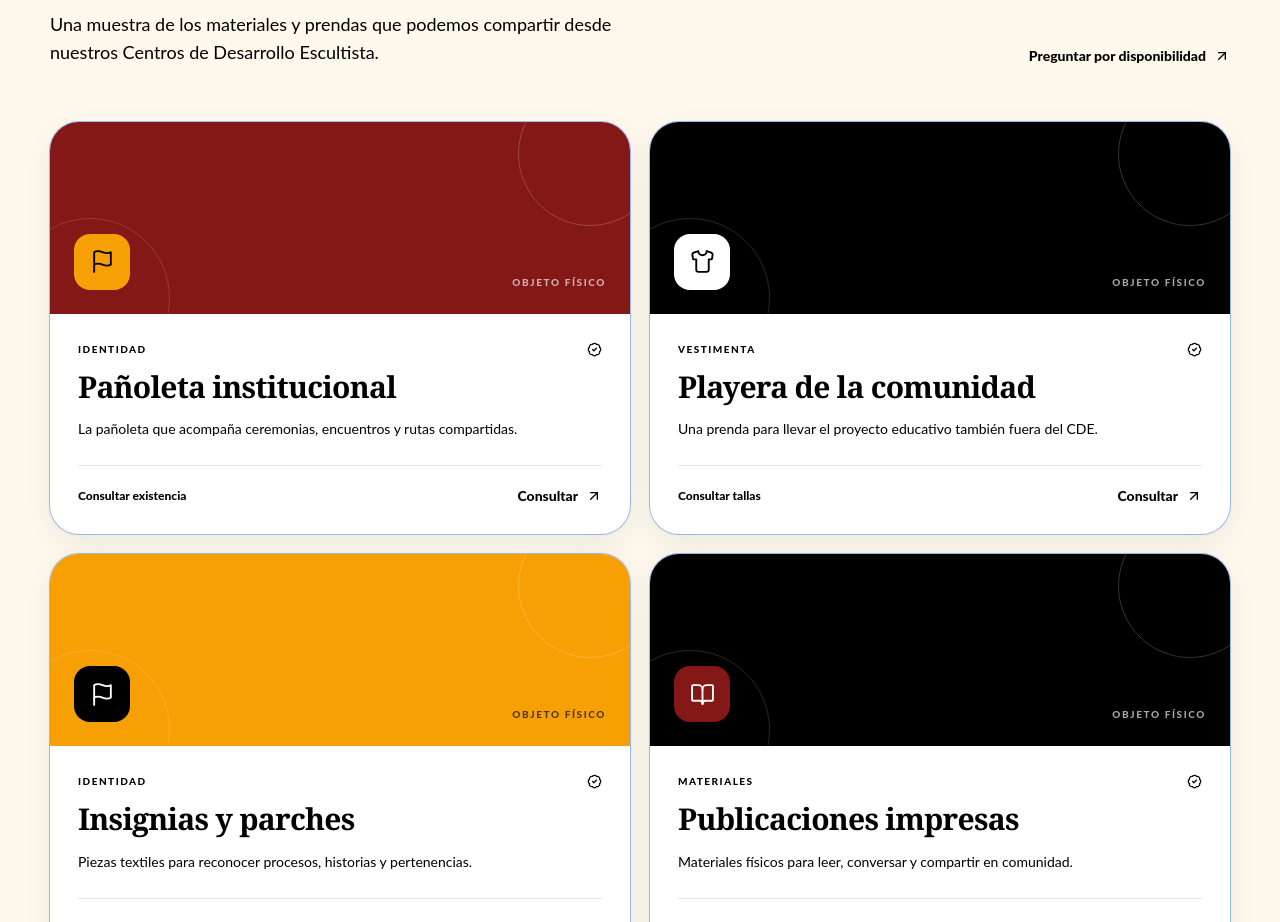
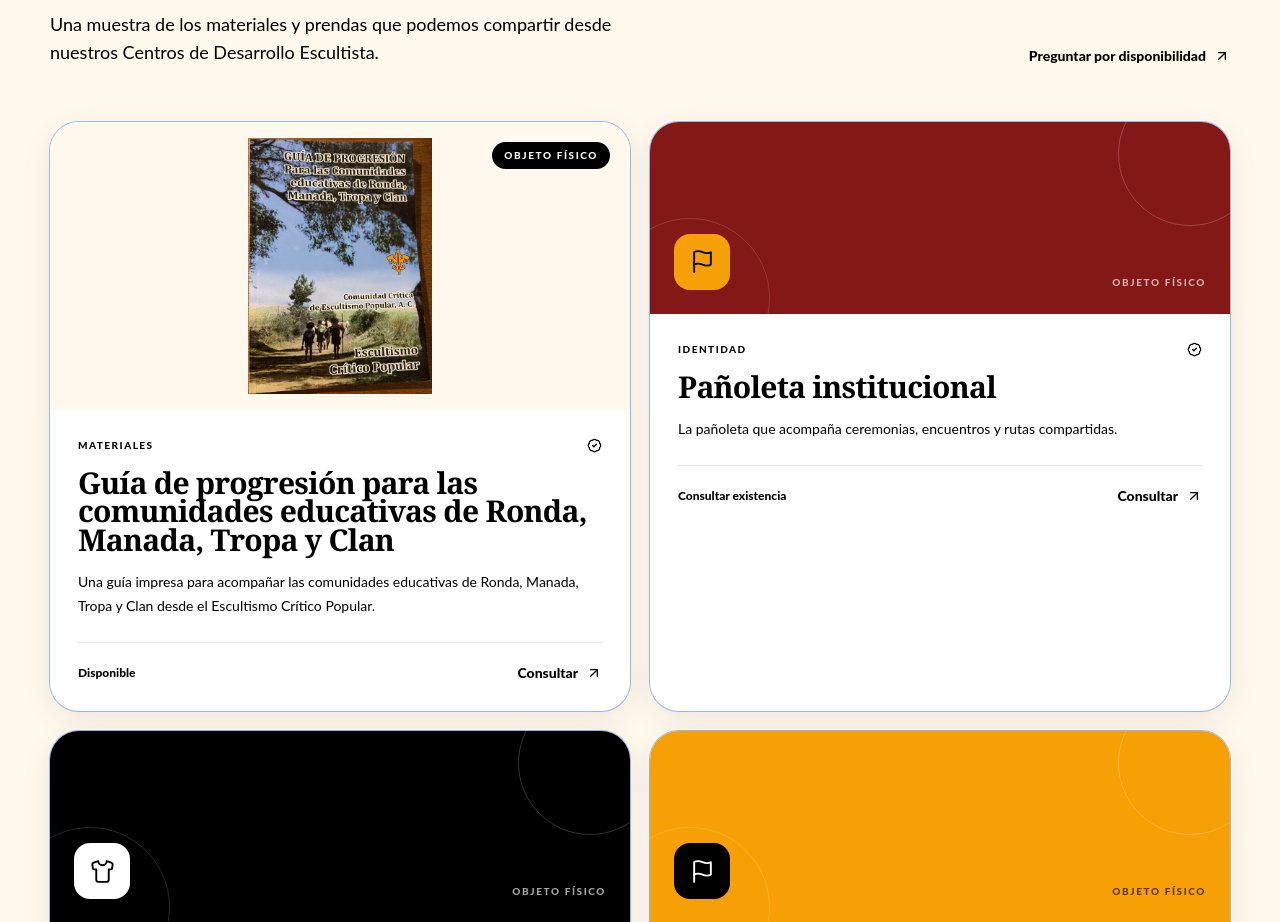
Before and after one commit to Lawder093/Scoutweb, a Next.js app: page /tienda in a window 1280 px wide. Shown: the part 997-1919 px from the top of the page. Built offline with nearby package versions, Linux system fonts and the light colour scheme; no server answers.

Commit message:
feat: agregar primer libro a la tienda

```diff
--- a/components/store-showcase.tsx
+++ b/components/store-showcase.tsx
@@ -1,3 +1,4 @@
+import Image from "next/image";
 import Link from "next/link";
 import { ArrowUpRight, BadgeCheck, BookOpen, Flag, Shirt } from "lucide-react";
 import type { LucideIcon } from "lucide-react";
@@ -24,12 +25,19 @@ function ProductCard({ product, index }: { product: StoreProduct; index: number
 
   return (
     <Reveal delay={index * 0.06} className="group overflow-hidden rounded-[1.8rem] bg-paper shadow-card ring-1 ring-ink/10 transition-transform hover:-translate-y-1">
+      {product.image ? (
+        <div className="relative flex h-64 items-center justify-center overflow-hidden bg-mist p-4 sm:h-72">
+          <Image src={product.image} alt={product.imageAlt ?? product.name} fill className="object-contain p-4 transition-transform duration-500 group-hover:scale-[1.02]" sizes="(max-width: 640px) 92vw, 50vw" />
+          <span className="absolute right-5 top-5 rounded-full bg-ink px-3 py-1.5 text-[10px] font-extrabold uppercase tracking-[0.16em] text-white">Objeto físico</span>
+        </div>
+      ) : (
         <div className={`relative flex h-48 items-end justify-between overflow-hidden p-6 ${colors.panel} ${colors.text}`}>
           <div className="absolute -right-8 -top-10 h-36 w-36 rounded-full border border-white/20" aria-hidden="true" />
           <div className="absolute -bottom-16 -left-10 h-40 w-40 rounded-full border border-white/15" aria-hidden="true" />
           <span className={`relative grid h-14 w-14 place-items-center rounded-2xl ${colors.icon}`}><Icon size={25} strokeWidth={1.8} /></span>
           <span className="relative text-[10px] font-extrabold uppercase tracking-[0.16em] opacity-65">Objeto físico</span>
         </div>
+      )}
       <div className="p-6 sm:p-7">
         <div className="flex items-center justify-between gap-3 text-[10px] font-extrabold uppercase tracking-[0.15em] text-secondary">
           <span>{product.category}</span>
--- a/content/store/products.ts
+++ b/content/store/products.ts
@@ -7,9 +7,21 @@ export type StoreProduct = {
   description: string;
   availability: string;
   tone: StoreProductTone;
+  image?: string;
+  imageAlt?: string;
 };
 
 export const storeProducts: StoreProduct[] = [
+  {
+    id: "guia-progresion-comunidades",
+    name: "Guía de progresión para las comunidades educativas de Ronda, Manada, Tropa y Clan",
+    category: "Materiales",
+    description: "Una guía impresa para acompañar las comunidades educativas de Ronda, Manada, Tropa y Clan desde el Escultismo Crítico Popular.",
+    availability: "Disponible",
+    tone: "ink",
+    image: "/images/store/guia-progresion-comunidades.jpg",
+    imageAlt: "Portada de la Guía de progresión para las comunidades educativas de Ronda, Manada, Tropa y Clan",
+  },
   {
     id: "panolleta-institucional",
     name: "Pañoleta institucional",
```
Also changed, not shown: public/images/store/guia-progresion-comunidades.jpg (added). Lines whose indentation alone changed are shown as unchanged.
